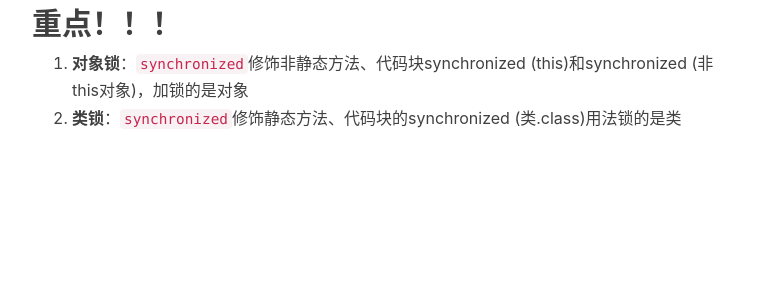
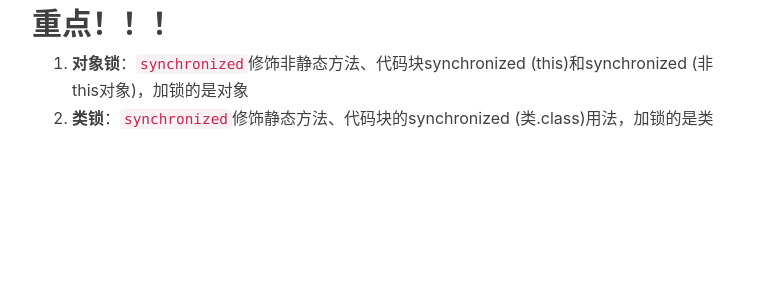
Before and after one commit to kanonjz/kanonjz.github.io, a Jekyll site: the page built from _posts/2017-12-09-synchronized.md, in a window 1280 px wide and 900 px high, scrolled down 2406 px. Shown: the part 152-452 px from the top of the window, without its empty margins (233-1003 px from the left). Built offline with Jekyll 4.4.1, drawn with Linux system fonts in a browser that asks for light colours; nearby versions of some CDN libraries; comment, search, counter and statistics services are not loaded.

Commit message:
Update 2017-12-09-synchronized.md

```diff
--- a/_posts/2017-12-09-synchronized.md
+++ b/_posts/2017-12-09-synchronized.md
@@ -98,6 +98,6 @@
 
 ## 重点！！！
 1. **对象锁**：`synchronized`修饰非静态方法、代码块synchronized (this)和synchronized (非this对象)，加锁的是对象
-2. **类锁**：`synchronized`修饰静态方法、代码块的synchronized (类.class)用法锁的是类
+2. **类锁**：`synchronized`修饰静态方法、代码块的synchronized (类.class)用法，加锁的是类
 
 <br><br><br><br>
```
